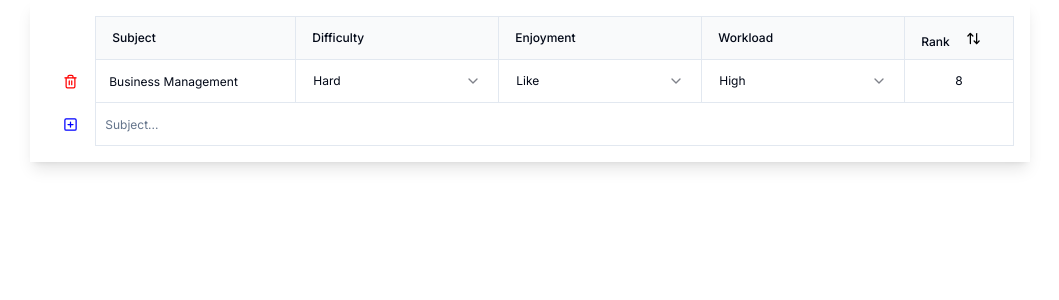
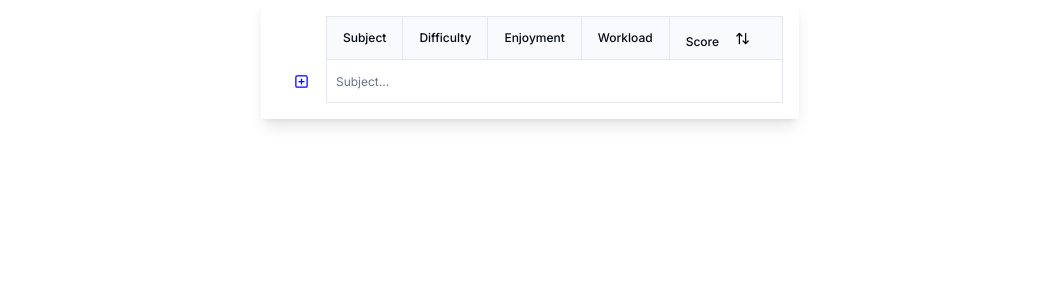
Before and after one commit to aeropriest/subject-rank, a Next.js app: page / in a window 1280 px wide. Shown: the top 300 px of the page, without its empty margins (110-1169 px from the left). Built offline with nearby package versions, Linux system fonts and the light colour scheme.

Commit message:
* Fixed the issues reported

```diff
--- a/app/page.tsx
+++ b/app/page.tsx
@@ -20,9 +20,9 @@ import {
 } from "@/components/ui/popover"
 
 const difficultyOptions = [
-  { value: "1", label: "Easy" },
+  { value: "3", label: "Easy" },
   { value: "2", label: "Medium" },
-  { value: "3", label: "Hard" },
+  { value: "1", label: "Hard" },
 ]
 
 const enjoymentOptions = [
@@ -32,9 +32,9 @@ const enjoymentOptions = [
 ]
 
 const workloadOptions = [
-  { value: "1", label: "Low" },
+  { value: "3", label: "Low" },
   { value: "2", label: "Medium" },
-  { value: "3", label: "High" },
+  { value: "1", label: "High" },
 ]
 
 interface Option {
@@ -112,12 +112,7 @@ const Combobox = ({
 
 const YourComponent = () => {
   const [data, setData] = useState([
-    {
-      subject: 'Business Management',
-      difficulty: "3",
-      enjoyment: "3",
-      workload: "2",
-    },
+
   ]);
 
   const handleChange = (event: React.ChangeEvent<HTMLInputElement>, index: number, key: keyof Row) => {
@@ -169,7 +164,7 @@ const YourComponent = () => {
             <th className="px-4 bg-gray-50 border text-xs font-medium text-left">Difficulty</th>
             <th className="px-4 bg-gray-50 border text-xs font-medium text-left">Enjoyment</th>
             <th className="px-4 bg-gray-50 border text-xs font-medium text-left">Workload</th>
-            <th className="px-4 bg-gray-50 border text-xs font-medium text-right cursor-pointer" onClick={handleSort}>Rank
+            <th className="px-4 bg-gray-50 border text-xs font-medium text-right cursor-pointer" onClick={handleSort}>Score
               <Button
                 onClick={handleSort}
                 className="bg-transparent border-none"
@@ -220,7 +215,7 @@ const YourComponent = () => {
               <td className="border">
                 <Combobox
                   data={workloadOptions}
-                  value={row.enjoyment}
+                  value={row.workload}  // Corrected from value={row.enjoyment}
                   setValue={(value) =>
                     handleChange({ target: { value } } as React.ChangeEvent<HTMLInputElement>, index, 'workload')
                   }
--- a/components/ui/input.tsx
+++ b/components/ui/input.tsx
@@ -11,7 +11,7 @@ const Input = React.forwardRef<HTMLInputElement, InputProps>(
       <input
         type={type}
         className={cn(
-          "flex h-10 w-full rounded-md  border-input bg-background px-3 py-2 text-sm ring-offset-background file:border-0 file:bg-transparent file:text-sm file:font-medium placeholder:text-muted-foreground focus-visible:outline-none  disabled:cursor-not-allowed disabled:opacity-50",
+          "flex h-10 w-full rounded-md  border-input bg-background px-3 py- text-sm ring-offset-background file:border-0 file:bg-transparent file:text-sm file:font-medium placeholder:text-muted-foreground focus-visible:outline-none  disabled:cursor-not-allowed disabled:opacity-50",
           className
         )}
         ref={ref}
```
